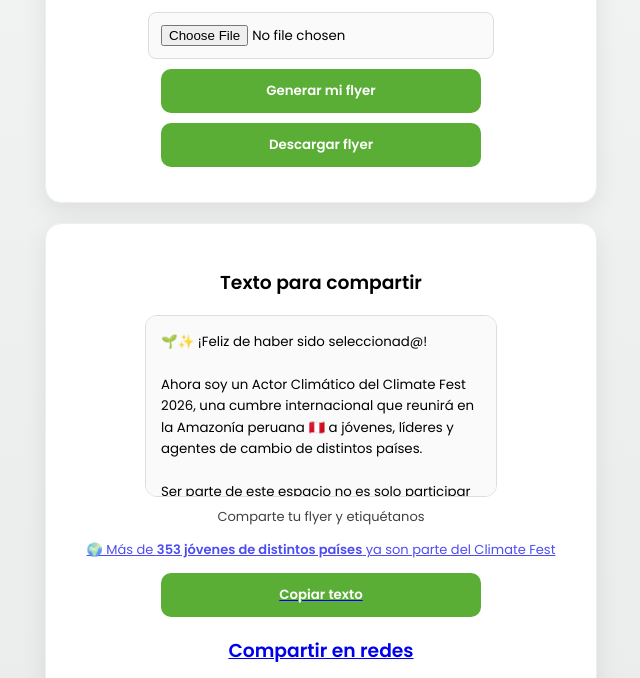
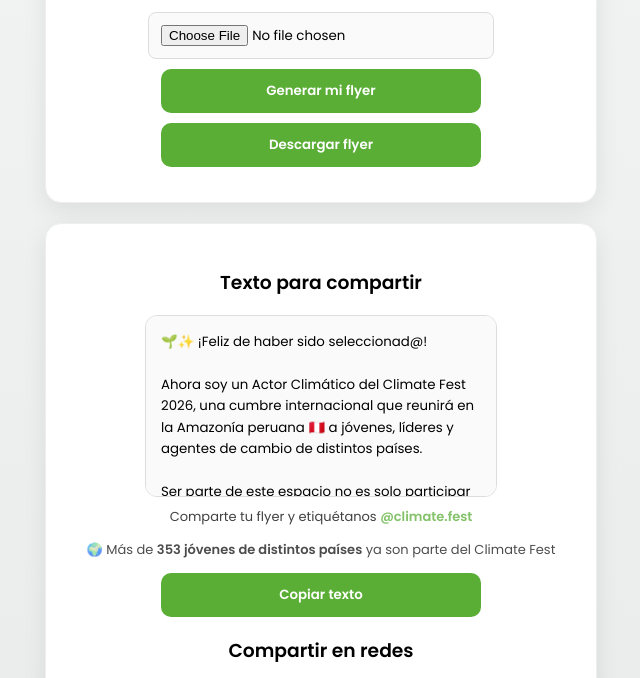
Before and after one commit to yefryhuincho-hub/climate-fest-flyer, a plain HTML site: page index.html in a window 1280 px wide. Shown: the part 527-1205 px from the top of the page, without its empty margins (319-959 px from the left). Drawn offline with Linux system fonts and the light colour scheme.

Commit message:
index.html

```diff
--- a/index.html
+++ b/index.html
@@ -281,7 +281,7 @@ Si también quieres ser parte, aún puedes postular.
 
   <p class="tag-cta">
     Comparte tu flyer y etiquétanos
-    <a href="#" role="button" onclick="openInstagramProfile(); return false;">
+    <a href="javascript:void(0);" onclick="openInstagramProfile()">@climate.fest</a>
   </p>
 
   <p class="social-proof">
```
